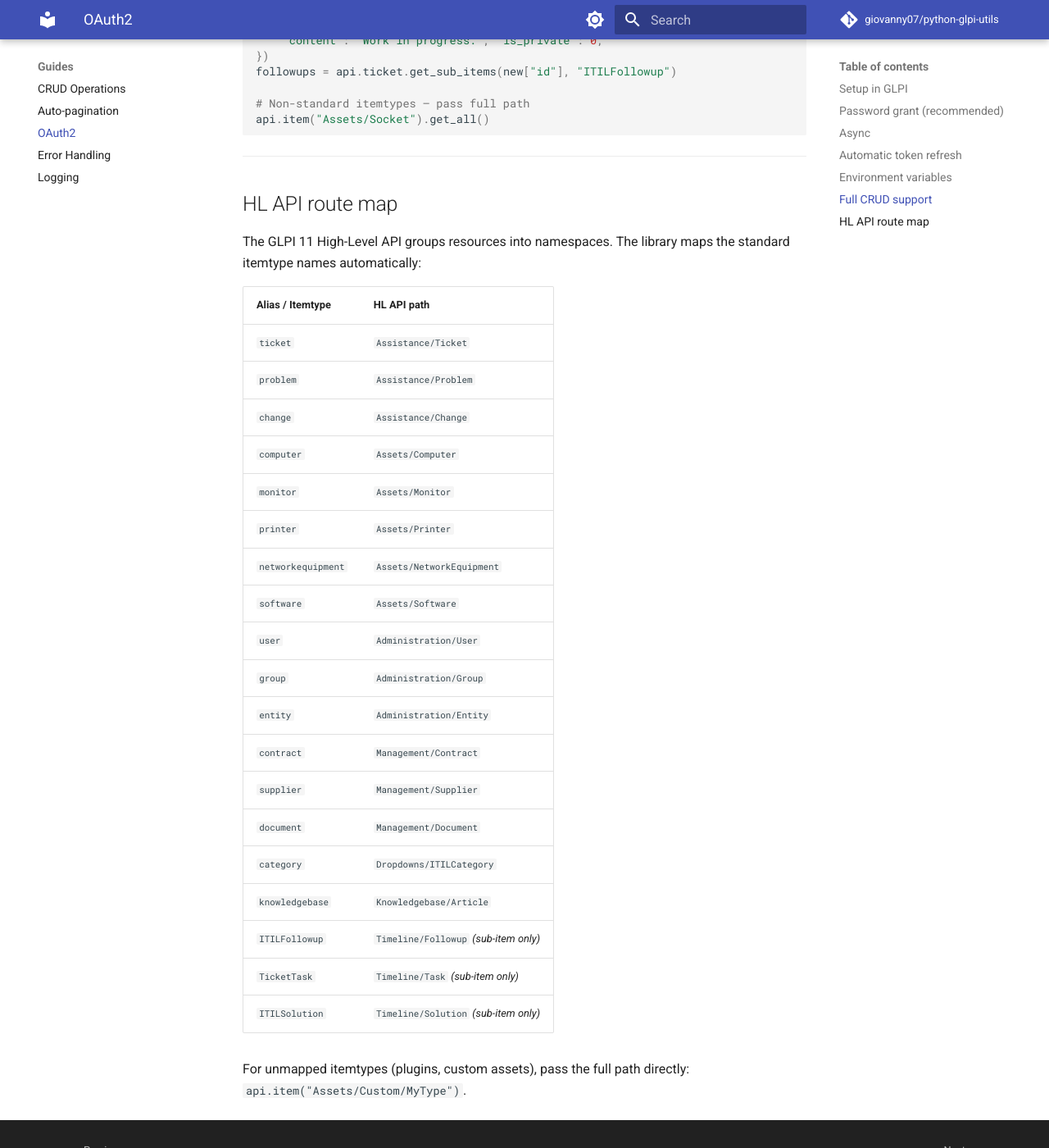
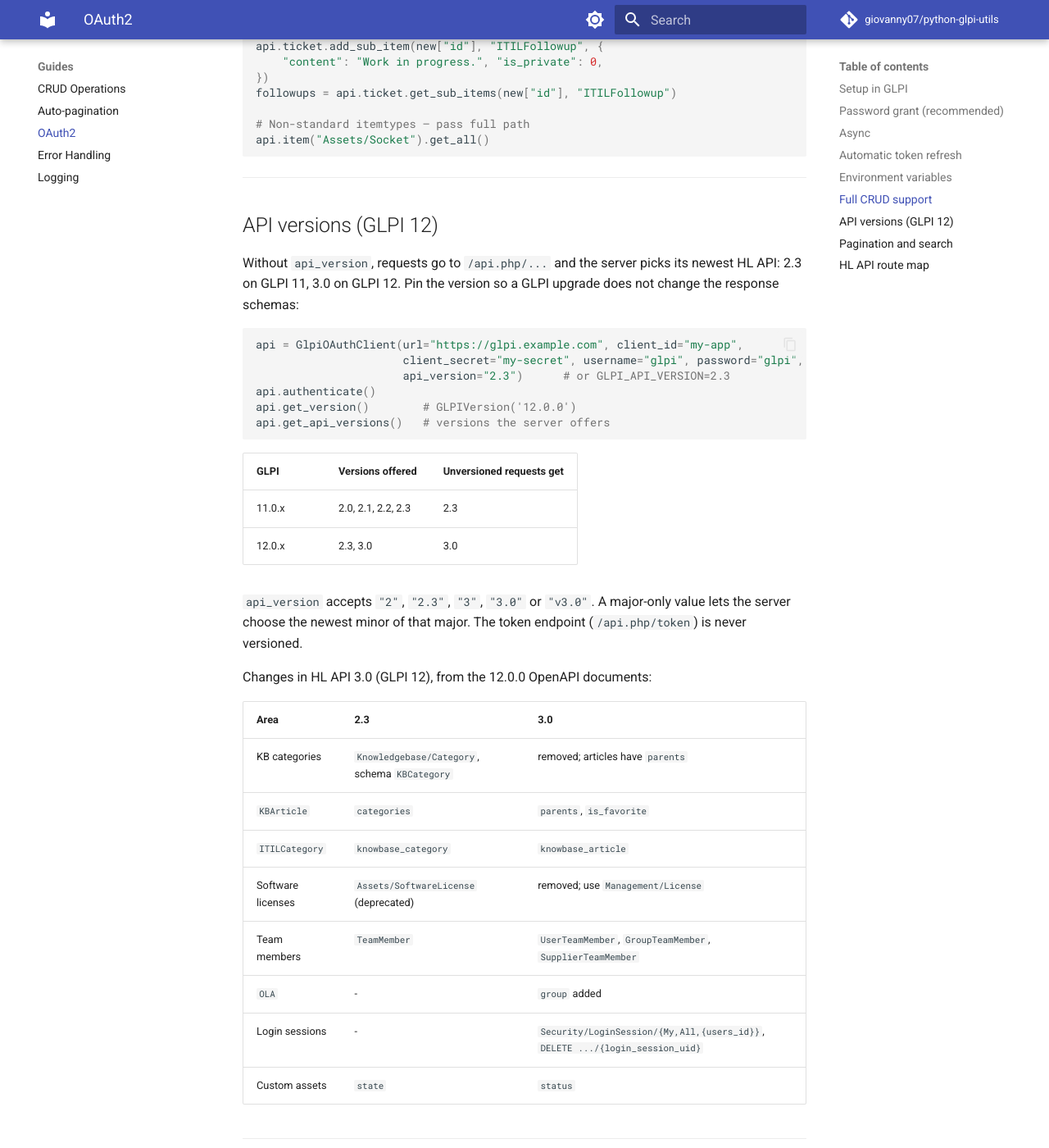
Before and after one commit to giovanny07/python-glpi-utils, an MkDocs documentation site: the page built from docs/guides/oauth2.md, in a window 1280 px wide and 1400 px high, scrolled down 3033 px. Shown: the whole window at 82% size. Built offline with MkDocs 1.6.1 and Material for MkDocs 9.7.7, drawn with Linux system fonts in a browser that asks for light colours; comment, search, counter and statistics services are not loaded; the version menu is left out; some of the changed text lies outside the part shown.

Commit message:
feat: GLPI 12 support in the OAuth2 clients (1.5.0)
- api_version pinning (/api.php/v2.3, /api.php/v3.0; GLPI_API_VERSION).
  Unversioned requests get HL API 3.0 on GLPI 12.
- get_api_versions(); get_version() reads Setup/Config/core/version
  (async client gains get_version()).
- HL API pagination uses start/limit; range is ignored by the server and
  caused duplicated/missing items past 100 results.
- search() uses RSQL filter (the /search/ path does not exist).
- Timeline sub-item map (Document -> Timeline/Document) and
  SoftwareLicense -> Management/License.
- Docs, CHANGELOG and metadata for GLPI 12; 30 new tests.

Verified live against GLPI 11.0.9 and 12.0.0.

Co-Authored-By: Claude Opus 5.5 <noreply@anthropic.com>

````diff
--- a/docs/guides/oauth2.md
+++ b/docs/guides/oauth2.md
@@ -1,4 +1,4 @@
-!!! warning "GLPI 11+ only"
+!!! warning "GLPI 11 and 12 only"
     The OAuth2 high-level API (`/api.php`) was introduced in GLPI 11. If you are running GLPI 9.x or 10.x, use `GlpiAPI` or `AsyncGlpiAPI` instead.
 
 !!! warning "GLPI 11.0.6+ recommended"
@@ -9,7 +9,8 @@
 # OAuth2 (High-level API)
 
 GLPI 11 introduced a modern REST API at `/api.php` that uses OAuth2 for
-authentication. Use `GlpiOAuthClient` or `AsyncGlpiOAuthClient` for this.
+authentication (HL API 2.x). GLPI 12 adds HL API 3.0 and keeps 2.3.
+Use `GlpiOAuthClient` or `AsyncGlpiOAuthClient` for this.
 
 ---
 
@@ -22,7 +23,7 @@ authentication. Use `GlpiOAuthClient` or `AsyncGlpiOAuthClient` for this.
 5. Save
 
 !!! note "client_credentials grant"
-    The `client_credentials` grant is **not supported** for the `api` scope in GLPI 11.
+    The `client_credentials` grant is **not supported** for the `api` scope in GLPI 11 and 12.
     It only works for the `inventory` scope. Always use the `password` grant for
     ticket/asset API access.
 
@@ -143,9 +144,66 @@ api.item("Assets/Socket").get_all()
 
 ---
 
+## API versions (GLPI 12)
+
+Without `api_version`, requests go to `/api.php/...` and the server picks its
+newest HL API: 2.3 on GLPI 11, 3.0 on GLPI 12. Pin the version so a GLPI upgrade
+does not change the response schemas:
+
+```python
+api = GlpiOAuthClient(url="https://glpi.example.com", client_id="my-app",
+                      client_secret="my-secret", username="glpi", password="glpi",
+                      api_version="2.3")      # or GLPI_API_VERSION=2.3
+api.authenticate()
+api.get_version()        # GLPIVersion('12.0.0')
+api.get_api_versions()   # versions the server offers
+```
+
+| GLPI | Versions offered | Unversioned requests get |
+|------|------------------|--------------------------|
+| 11.0.x | 2.0, 2.1, 2.2, 2.3 | 2.3 |
+| 12.0.x | 2.3, 3.0 | 3.0 |
+
+`api_version` accepts `"2"`, `"2.3"`, `"3"`, `"3.0"` or `"v3.0"`. A major-only
+value lets the server choose the newest minor of that major. The token endpoint
+(`/api.php/token`) is never versioned.
+
+Changes in HL API 3.0 (GLPI 12), from the 12.0.0 OpenAPI documents:
+
+| Area | 2.3 | 3.0 |
+|------|-----|-----|
+| KB categories | `Knowledgebase/Category`, schema `KBCategory` | removed; articles have `parents` |
+| `KBArticle` | `categories` | `parents`, `is_favorite` |
+| `ITILCategory` | `knowbase_category` | `knowbase_article` |
+| Software licenses | `Assets/SoftwareLicense` (deprecated) | removed; use `Management/License` |
+| Team members | `TeamMember` | `UserTeamMember`, `GroupTeamMember`, `SupplierTeamMember` |
+| `OLA` | - | `group` added |
+| Login sessions | - | `Security/LoginSession/{My,All,{users_id}}`, `DELETE .../{login_session_uid}` |
+| Custom assets | `state` | `status` |
+
+---
+
+## Pagination and search
+
+The HL API paginates with `start` and `limit` (default limit **100**) and ignores
+the legacy `range` parameter. `get_all_pages()` and `iter_pages()` send
+`start`/`limit`, and `get_all(range="0-49")` is translated to `start=0&limit=50`.
+
+`search()` takes an RSQL `filter`:
+
+```python
+api.search("Ticket", filter="name=like=*srv*;status.id==1", limit=20, sort="date_mod:desc")
+```
+
+Operators: `==`, `!=`, `=lt=`, `=le=`, `=gt=`, `=ge=`, `=in=(a,b)`, `=out=`,
+`=like=`, `=ilike=`, `=isnull=`, `=notnull=`, and on GLPI 12 `=istruthy=` /
+`=isnottruthy=`. `;` is AND, `,` is OR.
+
+---
+
 ## HL API route map
 
-The GLPI 11 High-Level API groups resources into namespaces. The library maps
+The High-Level API groups resources into namespaces. The library maps
 the standard itemtype names automatically:
 
 | Alias / Itemtype | HL API path |
@@ -166,9 +224,12 @@ the standard itemtype names automatically:
 | `document` | `Management/Document` |
 | `category` | `Dropdowns/ITILCategory` |
 | `knowledgebase` | `Knowledgebase/Article` |
+| `SoftwareLicense` | `Management/License` |
 | `ITILFollowup` | `Timeline/Followup` *(sub-item only)* |
 | `TicketTask` | `Timeline/Task` *(sub-item only)* |
 | `ITILSolution` | `Timeline/Solution` *(sub-item only)* |
+| `TicketValidation` | `Timeline/Validation` *(sub-item only)* |
+| `Document` | `Timeline/Document` as a sub-item, `Management/Document` otherwise |
 
 For unmapped itemtypes (plugins, custom assets), pass the full path directly:
 `api.item("Assets/Custom/MyType")`.
--- a/glpi_utils/__init__.py
+++ b/glpi_utils/__init__.py
@@ -2,7 +2,7 @@
 glpi_utils
 ~~~~~~~~~~
 
-Python library for the GLPI 11 REST API.
+Python library for the GLPI REST API (legacy and High-Level, GLPI 9.1 to 12).
 
 Clients
 -------
@@ -41,7 +41,7 @@ from .exceptions import (
 from .logger import EmptyHandler, SensitiveFilter
 from .version import GLPIVersion
 
-__version__ = "1.4.5"
+__version__ = "1.5.0"
 
 __all__ = [
     # Clients
--- a/mkdocs.yml
+++ b/mkdocs.yml
@@ -1,5 +1,5 @@
 site_name: python-glpi-utils
-site_description: Python library for the GLPI 11 REST API
+site_description: Python library for the GLPI REST API (GLPI 9.1 to 12)
 site_url: https://giovanny07.github.io/python-glpi-utils/
 repo_url: https://github.com/giovanny07/python-glpi-utils
 repo_name: giovanny07/python-glpi-utils
--- a/setup.cfg
+++ b/setup.cfg
@@ -1,9 +1,9 @@
 [metadata]
 name             = glpi-utils
-version          = 1.4.5
+version          = 1.5.0
 author           = Giovanny Rodriguez
 author_email     = giovanny@imagunet.com
-description      = Python library for working with the GLPI REST API (9.1+, 10.x, 11.x)
+description      = Python library for working with the GLPI REST API (9.1+, 10.x, 11.x, 12.x)
 long_description = file: README.md
 long_description_content_type = text/markdown
 license_expression = MIT
````
Also changed, not shown: CHANGELOG.md (+64 -0 lines), README.md (+43 -6 lines), docs/index.md (+5 -5 lines), 4 other files.
